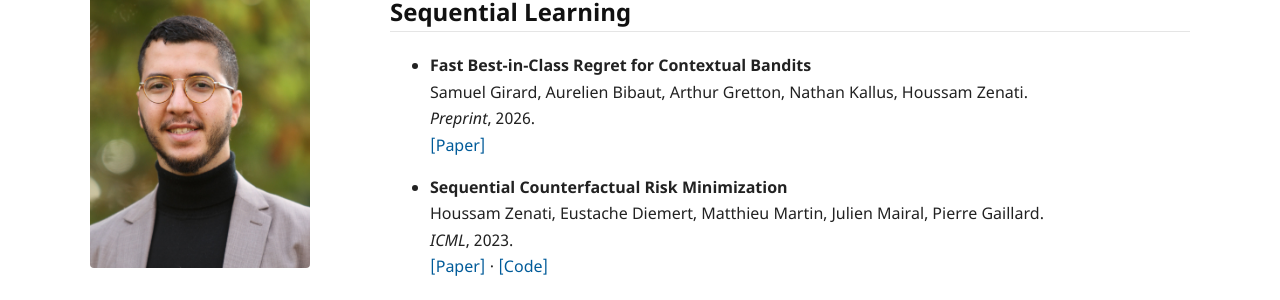
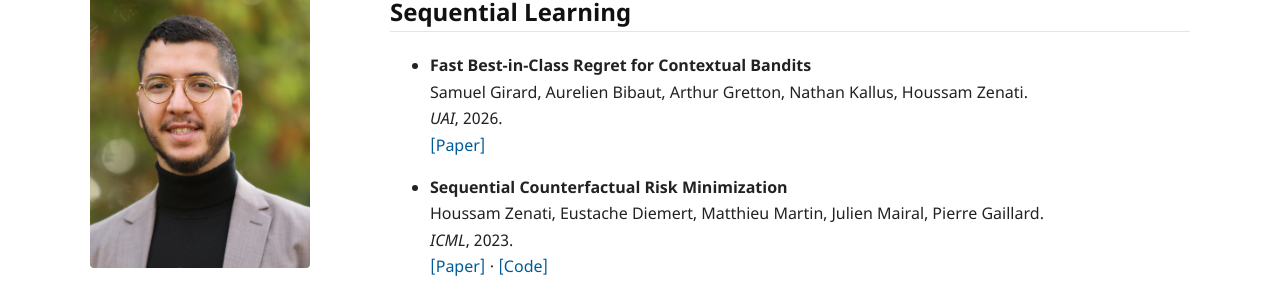
Before and after one commit to houssamzenati/houssamzenati.github.io, a Jekyll site: the page built from publications.md, in a window 1280 px wide and 900 px high. Shown: the part 162-462 px from the top of the window. Built offline with Jekyll 4.4.1, drawn with Linux system fonts in a browser that asks for light colours; a style sheet for code colours, icons or effects is not loaded.

Commit message:
Update contextual bandits paper venue

```diff
--- a/publications.md
+++ b/publications.md
@@ -8,7 +8,7 @@ permalink: /publications/
 
 - **Fast Best-in-Class Regret for Contextual Bandits**
   Samuel Girard, Aurelien Bibaut, Arthur Gretton, Nathan Kallus, Houssam Zenati.
-  *Preprint*, 2026.
+  *UAI*, 2026.
   [[Paper]](https://arxiv.org/abs/2510.15483)
 
 - **Sequential Counterfactual Risk Minimization**
```
Also changed, not shown: index.md (+1 -1 lines), 2 other files.
